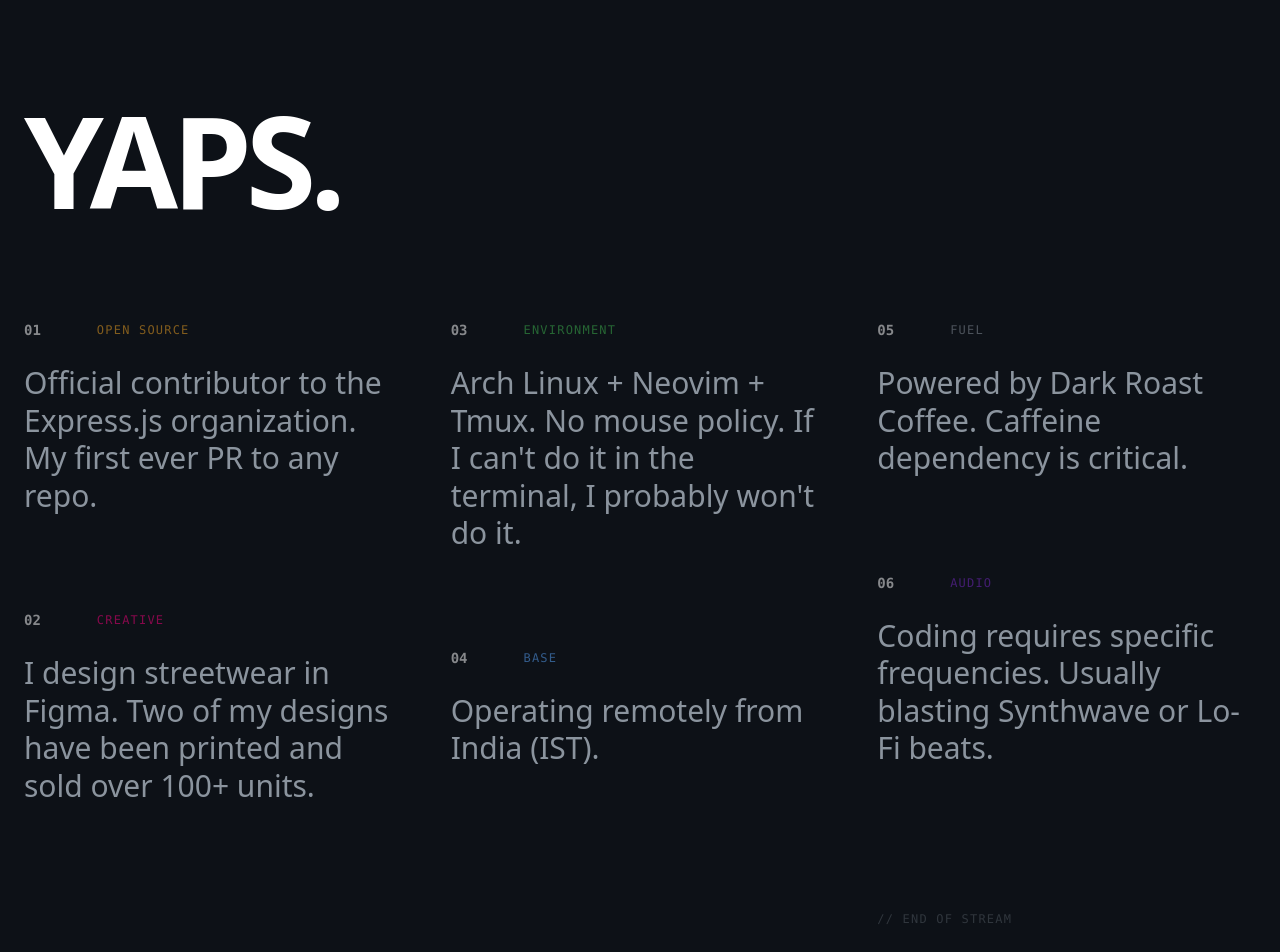
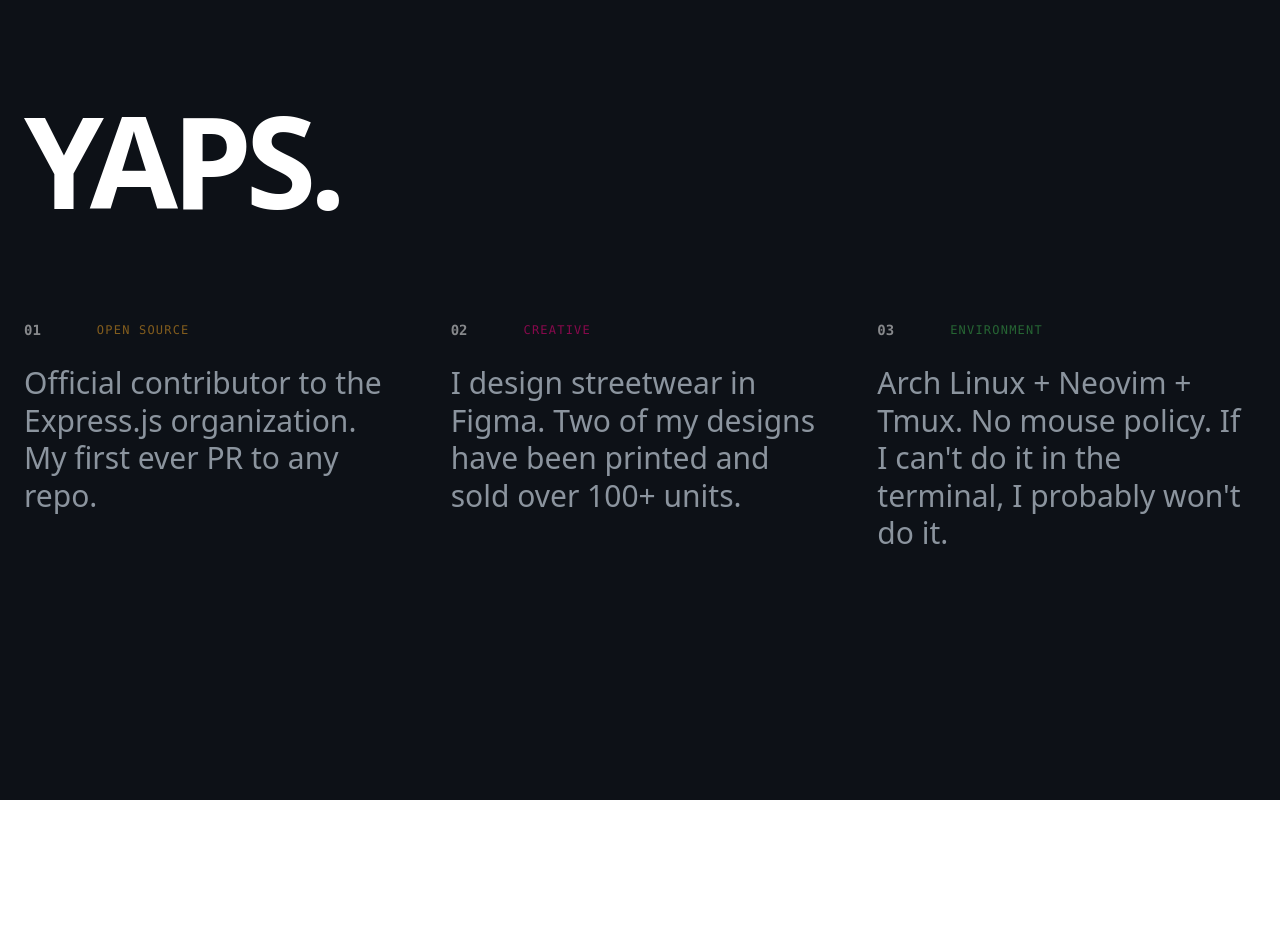
Before and after one commit to ayush00git/portfolio-site, a React (Vite) app: page /yaps in a window 1280 px wide. Shown: the top 952 px of the page. After the commit the page ends 800 px from the top, so only its background shows below. Built offline with nearby package versions, Linux system fonts and the light colour scheme.

Commit message:
added blog loader and removed yaps

```diff
--- a/src/Pages/BlogPage.jsx
+++ b/src/Pages/BlogPage.jsx
@@ -11,6 +11,7 @@ const BlogPage = () => {
     }, [selectedPost]);
 
     const [posts, setPosts] = useState([]);
+    const [loading, setLoading] = useState(true);
 
     const formatDate = (isoString) => {
         if (!isoString) return '';
@@ -41,6 +42,8 @@ const BlogPage = () => {
                 }
             } catch (error) {
                 setPosts([]);
+            } finally {
+                setLoading(false);
             }
         };
 
@@ -71,7 +74,13 @@ const BlogPage = () => {
 
                     {/* NO-IMAGE POST LIST */}
                     <div className="flex flex-col">
-                        {Array.isArray(posts) && posts.map((post, index) => (
+                        {loading ? (
+                            <div className="flex flex-col items-center justify-center py-32 text-[#8b949e]">
+                                <TerminalIcon className="animate-spin mb-4" size={48} />
+                                <span className="font-mono text-xl animate-pulse">Fetching blogs from tnc.ayushz.me/api/blog...</span>
+                            </div>
+                        ) : (
+                            Array.isArray(posts) && posts.map((post, index) => (
                                 <div
                                     key={post._id || post.id || index}
                                     className="group relative border-t border-[#30363d] py-16 md:py-24 cursor-pointer transition-colors duration-500 hover:bg-[#161b22]/30"
@@ -121,7 +130,7 @@ const BlogPage = () => {
                                         </div>
                                     </div>
                                 </div>
-                        ))}
+                            )))}
                     </div>
 
                 </div>
--- a/src/Pages/YapsPage.jsx
+++ b/src/Pages/YapsPage.jsx
@@ -20,24 +20,6 @@ const YapsPage = () => {
       content: "Arch Linux + Neovim + Tmux. No mouse policy. If I can't do it in the terminal, I probably won't do it.",
       color: "#3fb950" // Green
     },
-    {
-      id: "04",
-      category: "BASE",
-      content: "Operating remotely from India (IST).",
-      color: "#58a6ff" // Blue
-    },
-    {
-      id: "05",
-      category: "FUEL",
-      content: "Powered by Dark Roast Coffee. Caffeine dependency is critical.",
-      color: "#8b949e" // Gray
-    },
-    {
-      id: "06",
-      category: "AUDIO",
-      content: "Coding requires specific frequencies. Usually blasting Synthwave or Lo-Fi beats.",
-      color: "#7928ca" // Purple
-    }
   ];
 
   return (
@@ -80,13 +62,6 @@ const YapsPage = () => {
                     </p>
                 </div>
             ))}
-
-            {/* Footer Block */}
-            <div className="break-inside-avoid pt-12">
-                <p className="font-mono text-xs text-[#30363d] uppercase tracking-widest">
-                    // End of Stream
-                </p>
-            </div>
         </div>
 
       </div>
```
Lines whose indentation alone changed are shown as unchanged.
